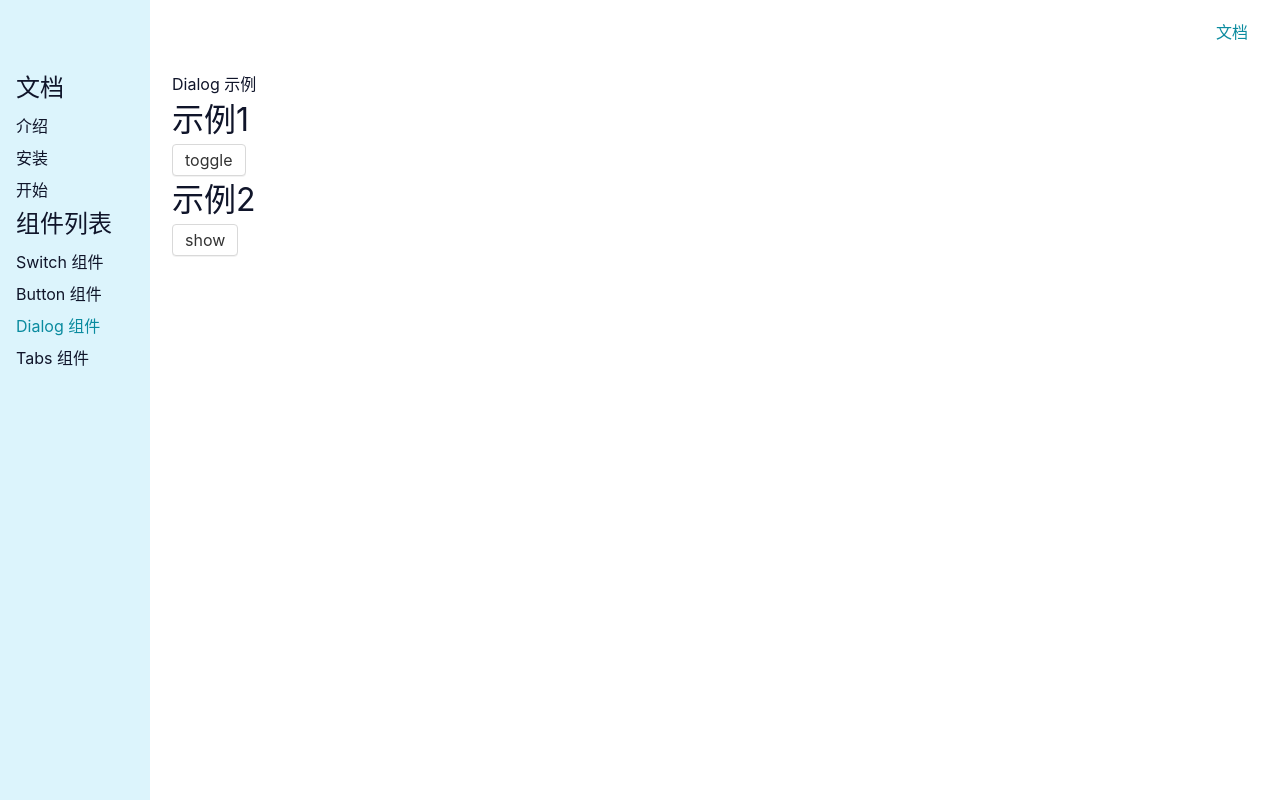
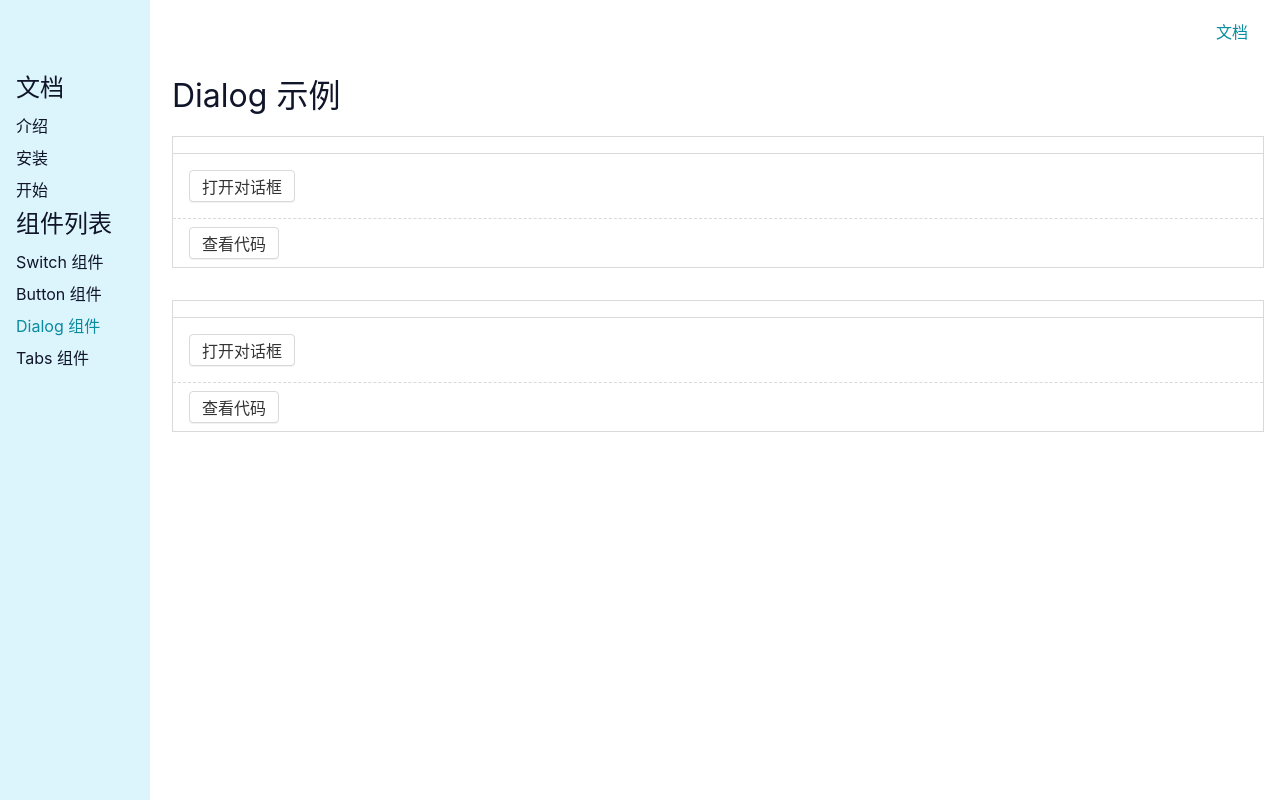
Before and after one commit to marui-mr/wheel-ui, a Vue app: page /#/doc/dialog in a window 1280 px wide. Built offline with nearby package versions, Linux system fonts and the light colour scheme.

Commit message:
改造 DialogDemo

```diff
--- /dev/null
+++ b/src/components/Dialog1.demo.vue
@@ -0,0 +1,34 @@
+<demo>常规用法</demo>
+
+<template>
+  <Button @click="toggle">打开对话框</Button>
+  <Dialog v-model:visible="bool" :closeOnClickOverlay="false" :ok="ok">
+    <template v-slot:title>
+      <strong>加粗的标题</strong>
+    </template>
+    <template v-slot:content>
+      <strong>你好</strong>
+      <div>Hi</div>
+    </template>
+  </Dialog>
+</template>
+
+<script lang="ts">
+import Dialog from "../lib/Dialog.vue";
+import Button from "../lib/Button.vue";
+import { ref } from "vue";
+
+export default {
+  components: { Dialog, Button },
+  setup() {
+    const bool = ref(false);
+    const toggle = () => {
+      bool.value = !bool.value;
+    };
+    const ok = () => {
+      return false;
+    };
+    return { bool, toggle, ok };
+  },
+};
+</script>
--- /dev/null
+++ b/src/components/Dialog2.demo.vue
@@ -0,0 +1,27 @@
+<demo>一键打开</demo>
+
+<template>
+  <Button @click="showDialog">打开对话框</Button>
+</template>
+
+<script lang="ts">
+import { h } from "vue";
+import Button from "../lib/Button.vue";
+import { openDialog } from "../lib/openDialog";
+
+export default {
+  components: { Button },
+  setup() {
+    const showDialog = () => {
+      openDialog({
+        title: h("strong", {}, "标题"),
+        content: "你好",
+        ok: () => {
+          return false;
+        },
+      });
+    };
+    return { showDialog };
+  },
+};
+</script>
--- a/src/components/DialogDemo.vue
+++ b/src/components/DialogDemo.vue
@@ -1,52 +1,18 @@
 <template>
-  <div>Dialog 示例</div>
-  <h1>示例1</h1>
-  <Button @click="toggle">toggle</Button>
-  <Dialog
-    v-model:visible="x"
-    :closeOnClickOverlay="false"
-    :ok="f1"
-    :cancel="f2"
-  >
-    <template v-slot:content>
-      <strong>你好</strong>
-      <div>Hi</div>
-    </template>
-    <template v-slot:title>
-      <strong>加粗的标题</strong>
-    </template>
-  </Dialog>
-  <h1>示例2</h1>
-  <Button @click="showDialog">show</Button>
+  <h1>Dialog 示例</h1>
+  <Demo :component="Dialog1Demo" />
+  <Demo :component="Dialog2Demo" />
 </template>
 
 <script lang="ts">
-import Dialog from "../lib/Dialog.vue";
-import Button from "../lib/Button.vue";
-import { ref } from "vue";
-import { openDialog } from "../lib/openDialog";
+import Demo from "./Demo.vue";
+import Dialog1Demo from "./Dialog1.demo.vue";
+import Dialog2Demo from "./Dialog2.demo.vue";
 
 export default {
-  components: { Dialog, Button },
+  components: { Demo },
   setup() {
-    const x = ref(false);
-    const toggle = () => {
-      x.value = !x.value;
-    };
-    const f1 = () => {
-      return false;
-    };
-    const f2 = () => {};
-    const showDialog = () => {
-      openDialog({
-        title: "标题",
-        content: "你好",
-        // ok: () => {
-        //   return false;
-        // },
-      });
-    };
-    return { x, toggle, f1, f2, showDialog };
+    return { Dialog1Demo, Dialog2Demo };
   },
 };
 </script>
```
